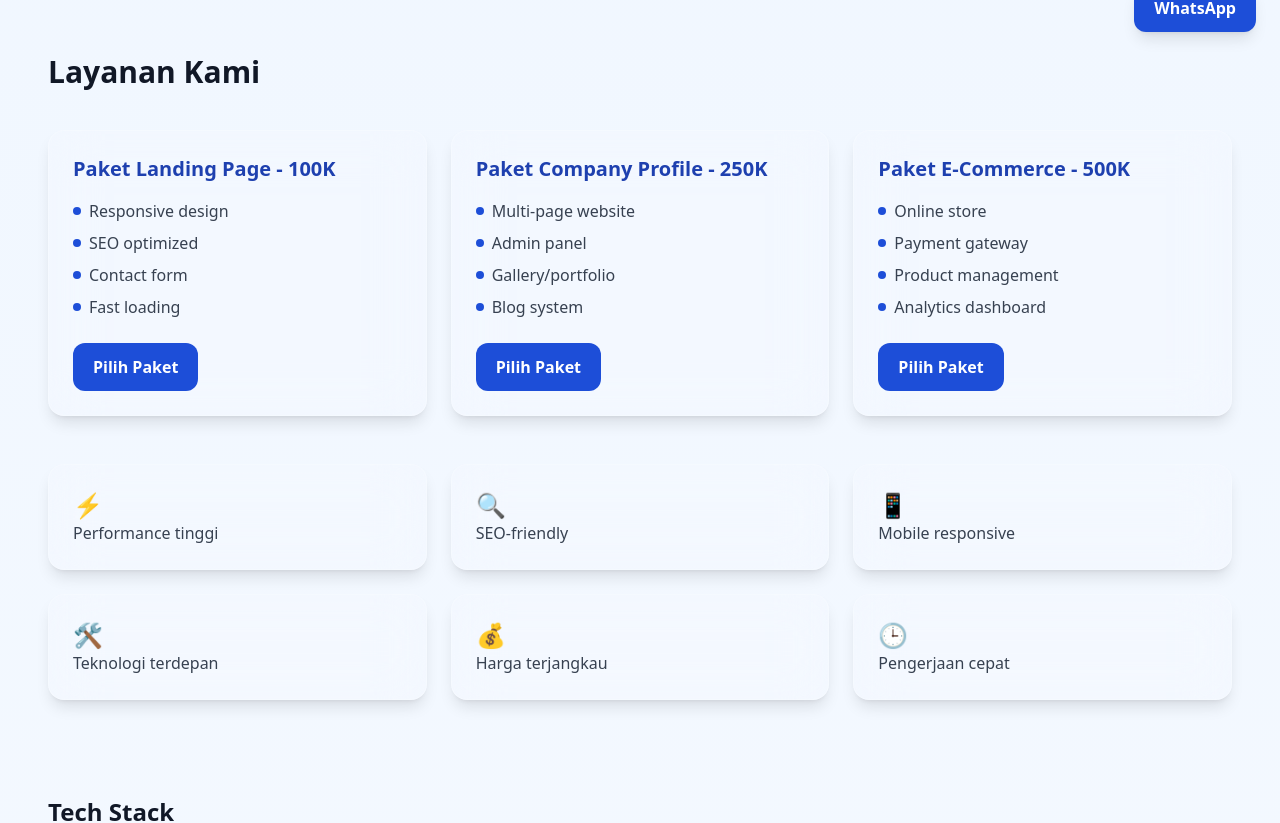
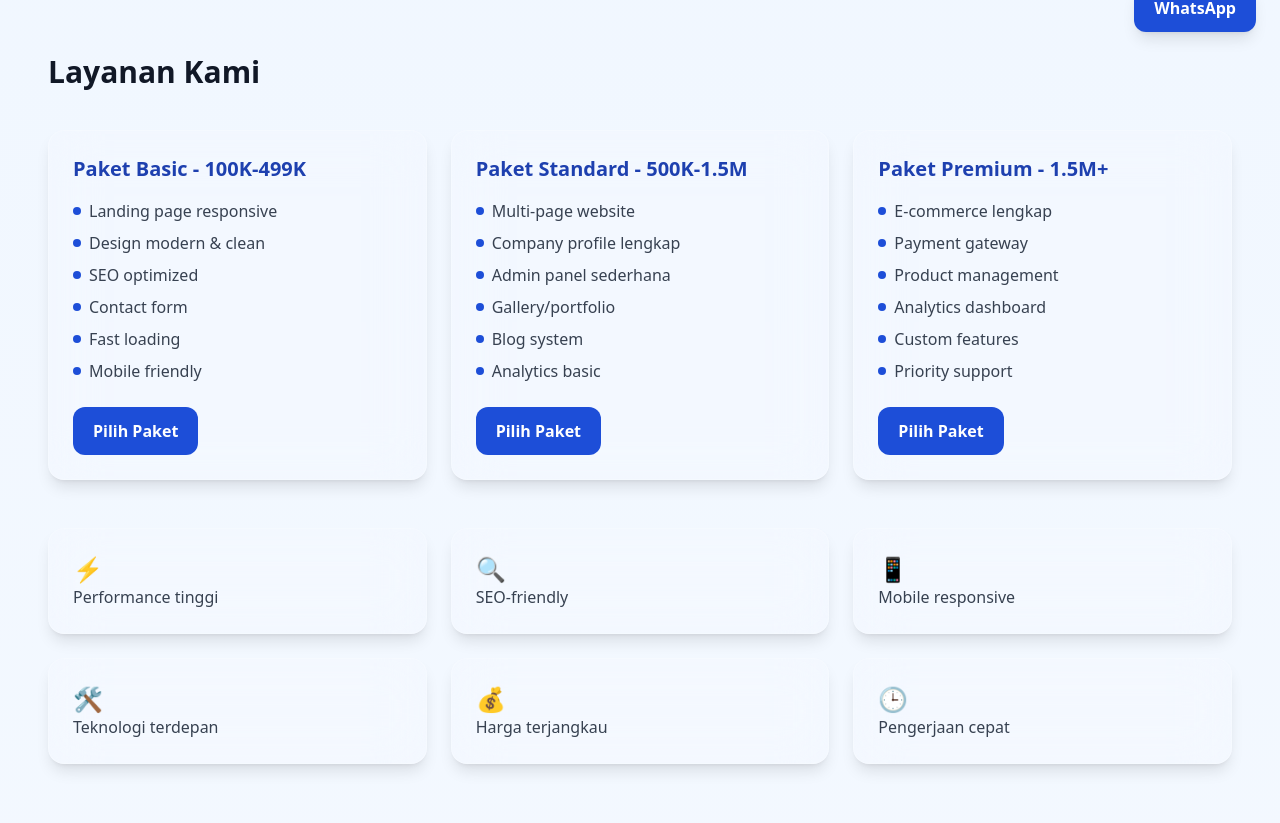
Before and after one commit to steavengalang/ChillCode, a React (Vite) app: page / in a window 1280 px wide. Shown: the part 744-1567 px from the top of the page. Built offline with nearby package versions, Linux system fonts and the light colour scheme.

Commit message:
Update package pricing and contact information

```diff
--- a/src/components/Contact.jsx
+++ b/src/components/Contact.jsx
@@ -21,8 +21,8 @@ export default function Contact() {
             Konsultasi gratis untuk kebutuhan website Anda. Kami siap membantu dari perencanaan hingga launching.
           </p>
           <div className="space-y-3 text-graytext-700">
-            <div>Email: hello@chillcode.dev</div>
-            <div>WhatsApp: +62 812-3456-7890</div>
+            <div>Email: chillcodecs@gmail.com</div>
+            <div>WhatsApp: 081228435753</div>
             <div>Alamat: Indonesia</div>
           </div>
         </div>
--- a/src/components/Services.jsx
+++ b/src/components/Services.jsx
@@ -2,16 +2,16 @@ import React from 'react'
 
 const services = [
   {
-    title: 'Paket Landing Page - 100K',
-    features: ['Responsive design', 'SEO optimized', 'Contact form', 'Fast loading'],
+    title: 'Paket Basic - 100K-499K',
+    features: ['Landing page responsive', 'Design modern & clean', 'SEO optimized', 'Contact form', 'Fast loading', 'Mobile friendly'],
   },
   {
-    title: 'Paket Company Profile - 250K',
-    features: ['Multi-page website', 'Admin panel', 'Gallery/portfolio', 'Blog system'],
+    title: 'Paket Standard - 500K-1.5M',
+    features: ['Multi-page website', 'Company profile lengkap', 'Admin panel sederhana', 'Gallery/portfolio', 'Blog system', 'Analytics basic'],
   },
   {
-    title: 'Paket E-Commerce - 500K',
-    features: ['Online store', 'Payment gateway', 'Product management', 'Analytics dashboard'],
+    title: 'Paket Premium - 1.5M+',
+    features: ['E-commerce lengkap', 'Payment gateway', 'Product management', 'Analytics dashboard', 'Custom features', 'Priority support'],
   },
 ]
 
```
